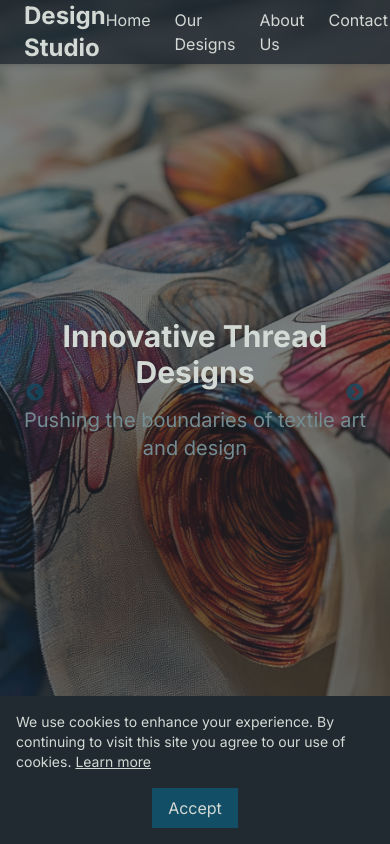
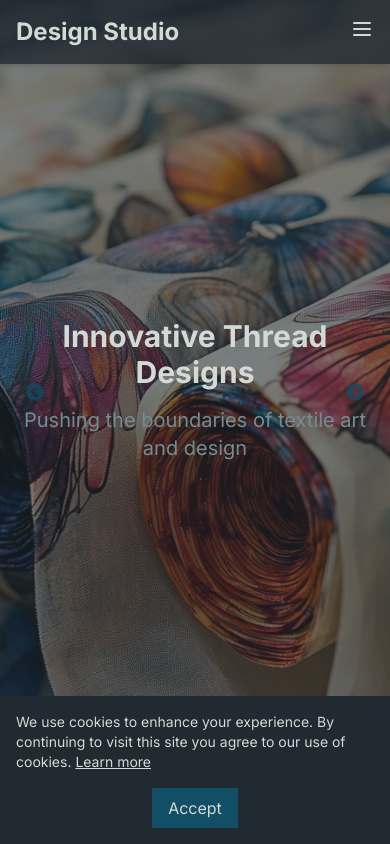
Before and after one commit to biggora/design-studio, a Next.js app: page / in a window 390 px wide. Shown: the top 844 px of the page. Built offline with nearby package versions, Linux system fonts and the light colour scheme; no server answers; the database is empty.

Commit message:
fix top menu in mobile view

```diff
--- a/app/components/Header.tsx
+++ b/app/components/Header.tsx
@@ -1,19 +1,26 @@
 "use client";
 
 import Link from "next/link";
-import { useContext } from "react";
+import { useContext, useState } from "react";
+import { Menu, X } from "lucide-react";
 import { ConfigContext } from "@/app/wrapper";
 
 export default function Header() {
   const config = useContext(ConfigContext);
+  const [isMenuOpen, setIsMenuOpen] = useState(false);
+
+  const toggleMenu = () => {
+    setIsMenuOpen(!isMenuOpen);
+  };
 
   return (
-    <header className="bg-[#212A31] bg-opacity-80 text-[#D3D9D4] shadow-md fixed w-full z-10 h-16">
-      <nav className="container mx-auto px-6 h-full flex items-center justify-between">
+    <header className="bg-[#212A31] bg-opacity-80 text-[#D3D9D4] shadow-md fixed w-full z-10">
+      <div className="container mx-auto px-4 sm:px-6 lg:px-8">
+        <div className="flex items-center justify-between h-16">
           <Link href="/" className="text-2xl font-bold text-[#D3D9D4]">
             {config.name}
           </Link>
-        <div className="flex space-x-6">
+          <nav className="hidden md:flex space-x-6">
             <Link
               href="/"
               className="text-[#D3D9D4] hover:text-[#748D92] transition-colors"
@@ -38,8 +45,52 @@ export default function Header() {
             >
               Contact
             </Link>
+          </nav>
+          <div className="md:hidden">
+            <button
+              onClick={toggleMenu}
+              className="text-[#D3D9D4] hover:text-[#748D92] focus:outline-none"
+            >
+              {isMenuOpen ? <X size={24} /> : <Menu size={24} />}
+            </button>
+          </div>
+        </div>
+      </div>
+      {/* Mobile menu */}
+      {isMenuOpen && (
+        <nav className="md:hidden bg-[#212A31] bg-opacity-95">
+          <div className="container mx-auto px-4 py-4 space-y-4">
+            <Link
+              href="/"
+              className="block text-[#D3D9D4] hover:text-[#748D92] transition-colors"
+              onClick={toggleMenu}
+            >
+              Home
+            </Link>
+            <Link
+              href="/designs"
+              className="block text-[#D3D9D4] hover:text-[#748D92] transition-colors"
+              onClick={toggleMenu}
+            >
+              Our Designs
+            </Link>
+            <Link
+              href="/about"
+              className="block text-[#D3D9D4] hover:text-[#748D92] transition-colors"
+              onClick={toggleMenu}
+            >
+              About Us
+            </Link>
+            <Link
+              href="/contact"
+              className="block text-[#D3D9D4] hover:text-[#748D92] transition-colors"
+              onClick={toggleMenu}
+            >
+              Contact
+            </Link>
           </div>
         </nav>
+      )}
     </header>
   );
 }
--- a/app/page.tsx
+++ b/app/page.tsx
@@ -42,7 +42,9 @@ async function getFeaturedDesigns(): Promise<FeaturedDesignsProps> {
     };
   }
   // Randomly select 3 designs
-  const featuredDesigns: Design[] = data.sort(() => 0.5 - Math.random()).slice(0, 3);
+  const featuredDesigns: Design[] = data
+    .sort(() => 0.5 - Math.random())
+    .slice(0, 3);
   return {
     featuredDesigns,
     config,
```
Lines whose indentation alone changed are shown as unchanged.
